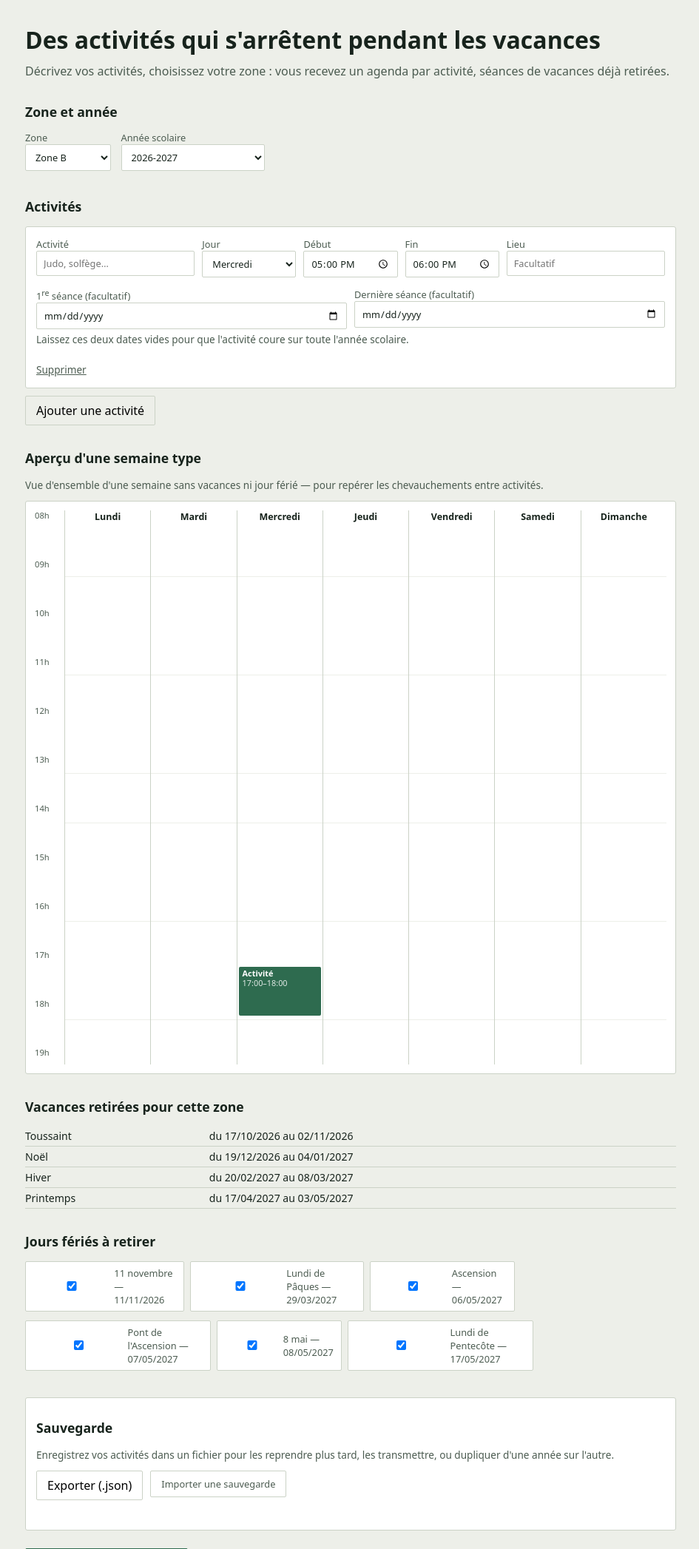
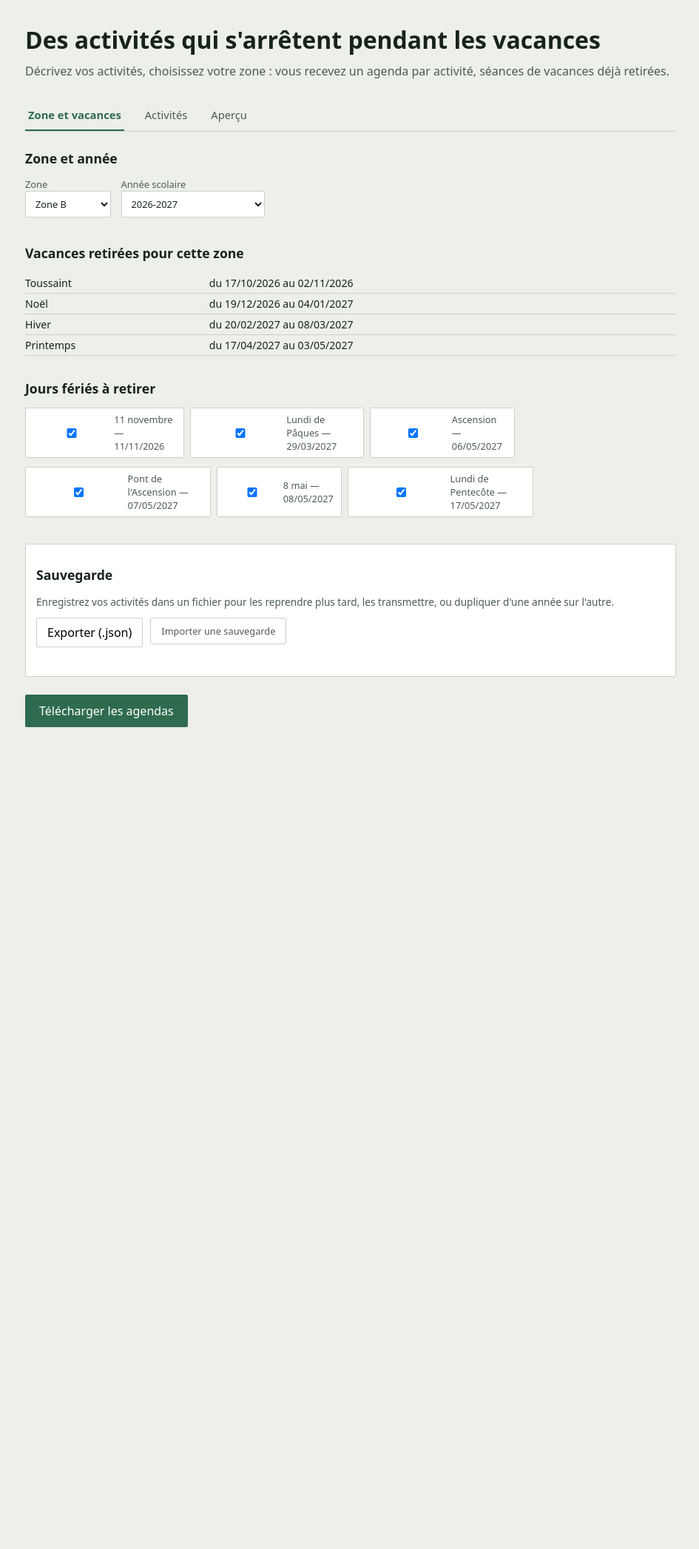
Before and after one commit to Julien-768/planning, a Flask app: page / in a window 1280 px wide. Shown: the top 2094 px of the page at 74% size, without its empty margins (166-1111 px from the left). After the commit the page ends 983 px from the top, so only its background shows below. Run offline with Flask 3, Linux system fonts and the light colour scheme; some libraries are stand-ins or nearby versions.

Commit message:
feat(webapp): add live preview with FullCalendar integration
- Introduce `/previsualiser` endpoint to calculate and return real sessions (excluding holidays) for client-side FullCalendar display
- Replace static weekly preview with dynamic FullCalendar tab for accurate session visualization
- Add tabbed UI for better organization of zones, activities, and preview
- Centralize activity construction logic in `_construire_activites` helper function
- Improve form handling with debounced preview updates
- Update styling to match FullCalendar with existing theme
- Ensure consistency between preview and generated `.ics` files

```diff
--- a/webapp/app.py
+++ b/webapp/app.py
@@ -12,63 +12,30 @@ aucune logique métier n'est dupliquée ici.
 
 from __future__ import annotations
 
+import io
 import sys
 from datetime import date, time
 from pathlib import Path
 
-from flask import Flask, render_template, request, send_file
-import io
+from flask import Flask, jsonify, render_template, request, send_file
 
 sys.path.insert(0, str(Path(__file__).resolve().parent.parent))
 
-from planning_scolaire.activites import Activite
+from planning_scolaire.activites import Activite, calculer_seances
 from planning_scolaire.calendrier import CalendrierScolaire
-from planning_scolaire.ics import generer_zip, generer_ics, slugifier
+from planning_scolaire.ics import generer_ics, generer_zip, slugifier
 
 app = Flask(__name__)
+app.config["SEND_FILE_MAX_AGE_DEFAULT"] = (
+    0  # sans ça, le navigateur garde app.js/style.css en cache jusqu'à 12h
+)
 
 
-@app.route("/", methods=["GET"])
-def accueil():
-    annees = CalendrierScolaire.annees_disponibles()
-    annee_defaut = annees[-1] if annees else None
-    calendrier_apercu = CalendrierScolaire.depuis_annee(annee_defaut, "B") if annee_defaut else None
-    return render_template(
-        "index.html",
-        annees=annees,
-        annee_defaut=annee_defaut,
-        zones=["A", "B", "C"],
-        feries=calendrier_apercu.feries_hors_vacances() if calendrier_apercu else [],
-    )
-
-
-@app.route("/calendrier/<annee>/<zone>")
-def api_calendrier(annee: str, zone: str):
-    """Renvoie les périodes de vacances et les fériés pertinents pour la zone (JSON, pour l'aperçu côté client)."""
-    from flask import jsonify
-
-    calendrier = CalendrierScolaire.depuis_annee(annee, zone)
-    return jsonify({
-        "label": calendrier.label_zone,
-        "debut_annee": calendrier.debut_annee.isoformat(),
-        "fin_annee": calendrier.fin_annee.isoformat(),
-        "periodes": [
-            {"nom": p.nom, "debut": p.debut.isoformat(), "fin": p.fin.isoformat()}
-            for p in calendrier.periodes
-        ],
-        "feries": [
-            {"id": f.id, "date": f.date.isoformat(), "nom": f.nom}
-            for f in calendrier.feries_hors_vacances()
-        ],
-    })
-
-
-@app.route("/generer", methods=["POST"])
-def generer():
-    form = request.form
-    zone = form["zone"]
-    annee = form["annee"]
-
+def _construire_activites(form) -> list[Activite]:
+    """Reconstruit la liste d'activités à partir des champs répétés du
+    formulaire. Utilisé à la fois par /generer et /previsualiser, pour ne
+    jamais faire diverger ce que l'utilisateur voit et ce qu'il télécharge.
+    """
     noms = form.getlist("nom")
     jours = form.getlist("jour")
     debuts = form.getlist("heure_debut")
@@ -77,9 +44,7 @@ def generer():
     premieres = form.getlist("premiere_seance")
     dernieres = form.getlist("derniere_seance")
 
-    feries_actifs = set(form.getlist("ferie"))
-
-    activites = [
+    return [
         Activite(
             nom=nom,
             jour=int(jour),
@@ -95,6 +60,102 @@ def generer():
         if nom.strip()
     ]
 
+
+@app.route("/", methods=["GET"])
+def accueil():
+    annees = CalendrierScolaire.annees_disponibles()
+    annee_defaut = annees[-1] if annees else None
+    calendrier_apercu = (
+        CalendrierScolaire.depuis_annee(annee_defaut, "B") if annee_defaut else None
+    )
+    return render_template(
+        "index.html",
+        annees=annees,
+        annee_defaut=annee_defaut,
+        zones=["A", "B", "C"],
+        feries=calendrier_apercu.feries_hors_vacances() if calendrier_apercu else [],
+    )
+
+
+@app.route("/calendrier/<annee>/<zone>")
+def api_calendrier(annee: str, zone: str):
+    """Renvoie les périodes de vacances et les fériés pertinents pour la zone (JSON, pour l'aperçu côté client)."""
+    calendrier = CalendrierScolaire.depuis_annee(annee, zone)
+    return jsonify(
+        {
+            "label": calendrier.label_zone,
+            "debut_annee": calendrier.debut_annee.isoformat(),
+            "fin_annee": calendrier.fin_annee.isoformat(),
+            "periodes": [
+                {"nom": p.nom, "debut": p.debut.isoformat(), "fin": p.fin.isoformat()}
+                for p in calendrier.periodes
+            ],
+            "feries": [
+                {"id": f.id, "date": f.date.isoformat(), "nom": f.nom}
+                for f in calendrier.feries_hors_vacances()
+            ],
+        }
+    )
+
+
+@app.route("/previsualiser", methods=["POST"])
+def previsualiser():
+    """Calcule les vraies séances (vacances déjà retirées) pour alimenter
+    le calendrier FullCalendar côté client, sans générer de fichier.
+    Même moteur de calcul que /generer et que la CLI : ce que montre
+    l'aperçu est exactement ce que contiendront les .ics téléchargés.
+    """
+    form = request.form
+    zone = form["zone"]
+    annee = form["annee"]
+    feries_actifs = set(form.getlist("ferie"))
+
+    calendrier = CalendrierScolaire.depuis_annee(annee, zone)
+    exclus = calendrier.jours_exclus(feries_actifs)
+
+    evenements = []
+    for activite in _construire_activites(form):
+        seances = calculer_seances(
+            activite, calendrier.debut_annee, calendrier.fin_annee, exclus
+        )
+        for jour in seances.conservees:
+            evenements.append(
+                {
+                    "title": activite.nom,
+                    "start": f"{jour.isoformat()}T{activite.heure_debut.isoformat()}",
+                    "end": f"{jour.isoformat()}T{activite.heure_fin.isoformat()}",
+                }
+            )
+
+    vacances = [
+        {
+            "title": p.nom,
+            "start": p.debut.isoformat(),
+            "end": p.fin.isoformat(),  # exclu, correspond au jour de la reprise : FullCalendar attend une borne exclusive
+            "display": "background",
+            "color": "#F0D8AE",
+        }
+        for p in calendrier.periodes
+    ]
+
+    return jsonify(
+        {
+            "evenements": evenements,
+            "vacances": vacances,
+            "debut_annee": calendrier.debut_annee.isoformat(),
+            "fin_annee": calendrier.fin_annee.isoformat(),
+        }
+    )
+
+
+@app.route("/generer", methods=["POST"])
+def generer():
+    form = request.form
+    zone = form["zone"]
+    annee = form["annee"]
+    feries_actifs = set(form.getlist("ferie"))
+
+    activites = _construire_activites(form)
     calendrier = CalendrierScolaire.depuis_annee(annee, zone)
 
     if len(activites) == 1:
--- a/webapp/static/app.js
+++ b/webapp/static/app.js
@@ -2,63 +2,98 @@ const hote = document.getElementById("activites");
 const modele = document.getElementById("modele-activite");
 const CLE_LOCALE = "planning-scolaire-formulaire";
 
-function formaterDateFr(iso){
-  const [y,m,d] = iso.split("-");
+function formaterDateFr(iso) {
+  const [y, m, d] = iso.split("-");
   return `${d}/${m}/${y}`;
 }
 
-function ligneActivite(valeurs = {}){
+function ligneActivite(valeurs = {}) {
   const noeud = modele.content.cloneNode(true);
   const div = noeud.querySelector(".act");
   if (valeurs.nom) div.querySelector('[name="nom"]').value = valeurs.nom;
-  if (valeurs.jour !== undefined) div.querySelector('[name="jour"]').value = valeurs.jour;
-  if (valeurs.heure_debut) div.querySelector('[name="heure_debut"]').value = valeurs.heure_debut;
-  if (valeurs.heure_fin) div.querySelector('[name="heure_fin"]').value = valeurs.heure_fin;
+  if (valeurs.jour !== undefined)
+    div.querySelector('[name="jour"]').value = valeurs.jour;
+  if (valeurs.heure_debut)
+    div.querySelector('[name="heure_debut"]').value = valeurs.heure_debut;
+  if (valeurs.heure_fin)
+    div.querySelector('[name="heure_fin"]').value = valeurs.heure_fin;
   if (valeurs.lieu) div.querySelector('[name="lieu"]').value = valeurs.lieu;
-  if (valeurs.premiere_seance) div.querySelector('[name="premiere_seance"]').value = valeurs.premiere_seance;
-  if (valeurs.derniere_seance) div.querySelector('[name="derniere_seance"]').value = valeurs.derniere_seance;
+  if (valeurs.premiere_seance)
+    div.querySelector('[name="premiere_seance"]').value =
+      valeurs.premiere_seance;
+  if (valeurs.derniere_seance)
+    div.querySelector('[name="derniere_seance"]').value =
+      valeurs.derniere_seance;
   div.querySelector(".supprimer").onclick = (e) => {
     e.target.closest(".act").remove();
     sauvegarderLocal();
-    rafraichirSemaine();
+    rafraichirApercu();
   };
-  div.querySelectorAll("input,select").forEach(el => {
-    el.addEventListener("change", () => { sauvegarderLocal(); rafraichirSemaine(); });
-    el.addEventListener("input", rafraichirSemaine);
+  div.querySelectorAll("input,select").forEach((el) => {
+    el.addEventListener("change", () => {
+      sauvegarderLocal();
+      rafraichirApercu();
+    });
+    el.addEventListener("input", rafraichirApercuDifferee);
   });
   hote.appendChild(noeud);
-  rafraichirSemaine();
+  rafraichirApercuDifferee();
 }
 
-document.getElementById("ajouter").onclick = () => { ligneActivite(); sauvegarderLocal(); };
+document.getElementById("ajouter").onclick = () => {
+  ligneActivite();
+  sauvegarderLocal();
+};
 
 // --- Affichage des périodes de vacances + rafraîchissement des fériés ---
-async function rafraichirCalendrier(){
+async function rafraichirCalendrier() {
   const zone = document.getElementById("zone").value;
   const annee = document.getElementById("annee").value;
   const res = await fetch(`/calendrier/${annee}/${zone}`);
   const data = await res.json();
 
   const tablePeriodes = document.getElementById("periodes");
-  tablePeriodes.innerHTML = data.periodes.map(p =>
-    `<tr><td>${p.nom}</td><td>du ${formaterDateFr(p.debut)} au ${formaterDateFr(p.fin)}</td></tr>`
-  ).join("");
+  tablePeriodes.innerHTML = data.periodes
+    .map(
+      (p) =>
+        `<tr><td>${p.nom}</td><td>du ${formaterDateFr(p.debut)} au ${formaterDateFr(p.fin)}</td></tr>`,
+    )
+    .join("");
 
   const conteneurFeries = document.getElementById("feries");
-  const feriesCoches = new Set([...conteneurFeries.querySelectorAll("input:checked")].map(i => i.value));
+  const feriesCoches = new Set(
+    [...conteneurFeries.querySelectorAll("input:checked")].map((i) => i.value),
+  );
   const premierAffichage = conteneurFeries.dataset.rempli !== "1";
-  conteneurFeries.innerHTML = data.feries.map(f =>
-    `<label><input type="checkbox" name="ferie" value="${f.id}" ${premierAffichage || feriesCoches.has(f.id) ? "checked" : ""}> ${f.nom} — ${formaterDateFr(f.date)}</label>`
-  ).join("");
+  conteneurFeries.innerHTML = data.feries
+    .map(
+      (f) =>
+        `<label><input type="checkbox" name="ferie" value="${f.id}" ${premierAffichage || feriesCoches.has(f.id) ? "checked" : ""}> ${f.nom} — ${formaterDateFr(f.date)}</label>`,
+    )
+    .join("");
   conteneurFeries.dataset.rempli = "1";
-  conteneurFeries.querySelectorAll("input").forEach(el => el.addEventListener("change", sauvegarderLocal));
+  conteneurFeries.querySelectorAll("input").forEach((el) =>
+    el.addEventListener("change", () => {
+      sauvegarderLocal();
+      rafraichirApercu();
+    }),
+  );
 }
-document.getElementById("zone").onchange = () => { rafraichirCalendrier(); sauvegarderLocal(); };
-document.getElementById("annee").onchange = () => { rafraichirCalendrier(); sauvegarderLocal(); };
+document.getElementById("zone").onchange = () => {
+  rafraichirCalendrier();
+  sauvegarderLocal();
+  rafraichirApercu();
+};
+document.getElementById("annee").onchange = () => {
+  rafraichirCalendrier();
+  sauvegarderLocal();
+  rafraichirApercu();
+};
 
 // --- Collecte / remplissage du formulaire ---
-function collecterEtat(){
-  const activites = [...document.querySelectorAll("#activites .act")].map(div => ({
+function collecterEtat() {
+  const activites = [...document.querySelectorAll("#activites .act")].map(
+    (div) => ({
       nom: div.querySelector('[name="nom"]').value,
       jour: div.querySelector('[name="jour"]').value,
       heure_debut: div.querySelector('[name="heure_debut"]').value,
@@ -66,40 +101,54 @@ function collecterEtat(){
       lieu: div.querySelector('[name="lieu"]').value,
       premiere_seance: div.querySelector('[name="premiere_seance"]').value,
       derniere_seance: div.querySelector('[name="derniere_seance"]').value,
-  }));
+    }),
+  );
   return {
     zone: document.getElementById("zone").value,
     annee: document.getElementById("annee").value,
-    feries: [...document.querySelectorAll('#feries input:checked')].map(i => i.value),
+    feries: [...document.querySelectorAll("#feries input:checked")].map(
+      (i) => i.value,
+    ),
     activites,
   };
 }
 
-function appliquerEtat(etat){
+function appliquerEtat(etat) {
   if (etat.zone) document.getElementById("zone").value = etat.zone;
   if (etat.annee) document.getElementById("annee").value = etat.annee;
   hote.innerHTML = "";
-  (etat.activites && etat.activites.length ? etat.activites : [{}]).forEach(ligneActivite);
+  (etat.activites && etat.activites.length ? etat.activites : [{}]).forEach(
+    ligneActivite,
+  );
   rafraichirCalendrier().then(() => {
-    if (!etat.feries) return;
-    document.querySelectorAll('#feries input').forEach(i => { i.checked = etat.feries.includes(i.value); });
+    if (etat.feries) {
+      document.querySelectorAll("#feries input").forEach((i) => {
+        i.checked = etat.feries.includes(i.value);
+      });
+    }
+    rafraichirApercu();
   });
 }
 
-function sauvegarderLocal(){
-  try { localStorage.setItem(CLE_LOCALE, JSON.stringify(collecterEtat())); } catch (e) {}
+function sauvegarderLocal() {
+  try {
+    localStorage.setItem(CLE_LOCALE, JSON.stringify(collecterEtat()));
+  } catch (e) {}
 }
 
 // --- Export / import en fichier ---
 document.getElementById("exporter").onclick = () => {
-  const blob = new Blob([JSON.stringify(collecterEtat(), null, 2)], { type: "application/json" });
+  const blob = new Blob([JSON.stringify(collecterEtat(), null, 2)], {
+    type: "application/json",
+  });
   const url = URL.createObjectURL(blob);
   const a = document.createElement("a");
   a.href = url;
   a.download = "sauvegarde-activites.json";
   a.click();
   URL.revokeObjectURL(url);
-  document.getElementById("statut-sauvegarde").textContent = "Fichier téléchargé.";
+  document.getElementById("statut-sauvegarde").textContent =
+    "Fichier téléchargé.";
 };
 
 document.getElementById("importer").addEventListener("change", async (e) => {
@@ -112,76 +161,104 @@ document.getElementById("importer").addEventListener("change", async (e) => {
     sauvegarderLocal();
     statut.textContent = "Sauvegarde restaurée.";
   } catch (err) {
-    statut.textContent = "Fichier illisible : ce n'est pas une sauvegarde valide.";
+    statut.textContent =
+      "Fichier illisible : ce n'est pas une sauvegarde valide.";
   }
   e.target.value = "";
 });
 
-// --- Aperçu d'une semaine type (indépendant du calendrier scolaire : ---
-// --- montre juste comment les activités s'articulent dans la semaine) ---
-const NOMS_JOURS = ["Lundi","Mardi","Mercredi","Jeudi","Vendredi","Samedi","Dimanche"];
-const PX_PAR_MINUTE = 1.1;
+// --- Aperçu FullCalendar : vraies séances calculées côté serveur (même ---
+// --- moteur que /generer), avec les vacances affichées en fond grisé.  ---
+let calendrierFC = null;
 
-function versMinutes(hhmm){
-  const [h, m] = hhmm.split(":").map(Number);
-  return h * 60 + m;
+function initFullCalendar() {
+  const conteneur = document.getElementById("calendrier-fc");
+  calendrierFC = new FullCalendar.Calendar(conteneur, {
+    locale: "fr",
+    height: 620,
+    headerToolbar: {
+      left: "prev,next today",
+      center: "title",
+      right: "dayGridMonth,timeGridWeek,timeGridDay",
+    },
+    initialView: "dayGridMonth",
+    firstDay: 1,
+    events: [],
+    // Empêche les boutons internes (prev/next/today/vues) de se comporter
+    // comme des boutons de soumission du formulaire qui les entoure — un
+    // <button> HTML sans attribut type vaut "submit" par défaut.
+    datesSet: () => neutraliserBoutonsCalendrier(),
+  });
+  calendrierFC.render();
+  neutraliserBoutonsCalendrier();
 }
 
-function rafraichirSemaine(){
-  const conteneur = document.getElementById("calendrier-semaine");
-  const lignes = [...document.querySelectorAll("#activites .act")];
-  const activites = lignes.map(div => ({
-    nom: div.querySelector('[name="nom"]').value.trim() || "Activité",
-    jour: parseInt(div.querySelector('[name="jour"]').value, 10),
-    debut: div.querySelector('[name="heure_debut"]').value,
-    fin: div.querySelector('[name="heure_fin"]').value,
-  })).filter(a => a.debut && a.fin && a.fin > a.debut);
-
-  let minDepart = 8 * 60;
-  let maxFin = 19 * 60;
-  activites.forEach(a => {
-    minDepart = Math.min(minDepart, versMinutes(a.debut));
-    maxFin = Math.max(maxFin, versMinutes(a.fin));
+function neutraliserBoutonsCalendrier() {
+  document.querySelectorAll("#calendrier-fc button").forEach((b) => {
+    b.type = "button";
   });
-  minDepart = Math.floor(minDepart / 60) * 60;
-  maxFin = Math.ceil(maxFin / 60) * 60;
-  const hauteurTotale = (maxFin - minDepart) * PX_PAR_MINUTE;
-
-  let heures = "";
-  for (let h = minDepart; h <= maxFin; h += 60){
-    const top = (h - minDepart) * PX_PAR_MINUTE;
-    heures += `<div class="heure-etiquette" style="top:${top}px">${String(Math.floor(h/60)).padStart(2,"0")}h</div>`;
 }
 
-  const colonnes = NOMS_JOURS.map((nomJour, idx) => {
-    const blocs = activites.filter(a => a.jour === idx).map(a => {
-      const top = (versMinutes(a.debut) - minDepart) * PX_PAR_MINUTE;
-      const hauteur = Math.max((versMinutes(a.fin) - versMinutes(a.debut)) * PX_PAR_MINUTE, 16);
-      return `<div class="bloc-activite" style="top:${top}px;height:${hauteur}px" title="${a.nom} — ${a.debut} à ${a.fin}">
-        <b>${a.nom}</b><span>${a.debut}–${a.fin}</span>
-      </div>`;
-    }).join("");
-    return `<div class="jour-colonne">
-      <div class="jour-entete">${nomJour}</div>
-      <div class="jour-corps" style="height:${hauteurTotale}px">${blocs}</div>
-    </div>`;
-  }).join("");
-
-  conteneur.innerHTML = activites.length
-    ? `<div class="semaine-grille">
-         <div class="heures-colonne">
-           <div class="jour-entete"></div>
-           <div class="heures-corps" style="height:${hauteurTotale}px">${heures}</div>
-         </div>
-         ${colonnes}
-       </div>`
-    : `<p class="semaine-vide">Ajoutez une activité avec un jour et des horaires pour voir apparaître l'aperçu.</p>`;
+let delaiApercu = null;
+function rafraichirApercuDifferee() {
+  clearTimeout(delaiApercu);
+  delaiApercu = setTimeout(rafraichirApercu, 350);
 }
 
+async function rafraichirApercu() {
+  if (!calendrierFC) return;
+  const form = document.getElementById("form");
+  const donnees = new FormData(form);
+  let reponse;
+  try {
+    reponse = await fetch("/previsualiser", { method: "POST", body: donnees });
+  } catch (e) {
+    return; // pas de réseau / serveur : l'aperçu reste tel quel, silencieusement
+  }
+  if (!reponse.ok) return;
+  const { evenements, vacances } = await reponse.json();
+
+  calendrierFC.removeAllEvents();
+  calendrierFC.addEventSource(vacances);
+  calendrierFC.addEventSource(
+    evenements.map((e) => ({ ...e, color: "var(--school, #2E6B4F)" })),
+  );
+}
+
+// --- Onglets ---
+document.querySelectorAll(".tab-btn").forEach((btn) => {
+  btn.addEventListener("click", () => {
+    document
+      .querySelectorAll(".tab-btn")
+      .forEach((b) => b.setAttribute("aria-selected", "false"));
+    btn.setAttribute("aria-selected", "true");
+
+    document.querySelectorAll(".tab-panel").forEach((p) => {
+      p.hidden = true;
+    });
+    const panel = document.getElementById(`onglet-${btn.dataset.tab}`);
+    panel.hidden = false;
+
+    if (btn.dataset.tab === "3") {
+      // FullCalendar s'initialise mal (voire pas du tout) s'il est construit
+      // pendant que son conteneur est caché (hidden = display:none) : on ne
+      // le crée qu'au premier passage sur cet onglet, jamais avant.
+      if (!calendrierFC) {
+        initFullCalendar();
+        rafraichirApercu();
+      } else {
+        requestAnimationFrame(() => calendrierFC.updateSize());
+      }
+    }
+  });
+});
+
 // --- Initialisation : restaurer la sauvegarde locale si elle existe ---
-(function initialiser(){
+(function initialiser() {
   let etat = null;
-  try { etat = JSON.parse(localStorage.getItem(CLE_LOCALE)); } catch (e) {}
+  try {
+    etat = JSON.parse(localStorage.getItem(CLE_LOCALE));
+  } catch (e) {}
   if (etat && etat.activites && etat.activites.length) {
     appliquerEtat(etat);
   } else {
--- a/webapp/static/style.css
+++ b/webapp/static/style.css
@@ -35,19 +35,28 @@ button{font:inherit;cursor:pointer}
 .btn-file{position:relative;display:inline-block}
 .status{font-size:.85rem;color:var(--ink-soft);min-height:1.3em;margin-top:8px}
 
-.semaine{overflow-x:auto;background:var(--field);border:1px solid var(--line);border-radius:3px;padding:12px}
-.semaine-vide{color:var(--ink-soft);font-size:.85rem;margin:0;padding:8px 0}
-.semaine-grille{display:flex;min-width:640px}
-.heures-colonne{flex:0 0 40px;position:relative}
-.heures-corps{position:relative}
-.heure-etiquette{position:absolute;left:0;transform:translateY(-50%);font-size:.7rem;color:var(--ink-soft)}
-.jour-colonne{flex:1 1 0;min-width:80px;border-left:1px solid var(--line)}
-.jour-entete{font-size:.78rem;font-weight:600;text-align:center;padding-bottom:6px;color:var(--ink)}
-.jour-corps{position:relative;background:repeating-linear-gradient(to bottom, transparent 0, transparent 65.9px, var(--paper) 66px, var(--paper) 66.6px)}
-.bloc-activite{
-  position:absolute;left:2px;right:2px;
-  background:var(--school);color:#fff;border-radius:2px;
-  padding:2px 5px;font-size:.68rem;line-height:1.25;overflow:hidden;
+.tabs-nav{display:flex;gap:4px;border-bottom:1px solid var(--line);margin-bottom:24px}
+.tab-btn{
+  background:transparent;border:none;border-bottom:2px solid transparent;
+  padding:10px 4px;margin-right:20px;font-size:.92rem;color:var(--ink-soft);
+  cursor:pointer;
 }
-.bloc-activite b{display:block;font-weight:600}
-.bloc-activite span{opacity:.85}
+.tab-btn:hover{color:var(--ink)}
+.tab-btn[aria-selected="true"]{color:var(--school);border-bottom-color:var(--school);font-weight:600}
+.tab-panel section:first-child{margin-top:0}
+
+#calendrier-fc{
+  background:var(--field);
+  border:1px solid var(--line);
+  border-radius:3px;
+  padding:14px;
+  font-size:.85rem;
+}
+/* Cohérence visuelle avec le reste du formulaire, sans toucher au CSS interne de FullCalendar */
+#calendrier-fc .fc{color:var(--ink)}
+#calendrier-fc .fc-button-primary{
+  background:var(--school)!important;
+  border-color:var(--school)!important;
+}
+#calendrier-fc .fc-button-primary:disabled{opacity:.5}
+#calendrier-fc .fc-toolbar-title{font-size:1rem!important}
--- a/webapp/templates/index.html
+++ b/webapp/templates/index.html
@@ -5,6 +5,8 @@
 <meta name="viewport" content="width=device-width, initial-scale=1">
 <title>Activités hors vacances scolaires</title>
 <link rel="stylesheet" href="{{ url_for('static', filename='style.css') }}">
+<script src="https://cdn.jsdelivr.net/npm/fullcalendar@6.1.20/index.global.min.js"></script>
+<script src="https://cdn.jsdelivr.net/npm/@fullcalendar/core@6.1.20/locales/fr.global.min.js"></script>
 </head>
 <body>
 <div class="wrap">
@@ -12,6 +14,14 @@
   <p class="lede">Décrivez vos activités, choisissez votre zone : vous recevez un agenda par activité, séances de vacances déjà retirées.</p>
 
   <form method="post" action="/generer" id="form">
+
+    <div class="tabs-nav" role="tablist">
+      <button type="button" class="tab-btn" data-tab="1" aria-selected="true">Zone et vacances</button>
+      <button type="button" class="tab-btn" data-tab="2">Activités</button>
+      <button type="button" class="tab-btn" data-tab="3">Aperçu</button>
+    </div>
+
+    <div class="tab-panel" id="onglet-1" role="tabpanel">
       <section>
         <h2>Zone et année</h2>
         <div class="row">
@@ -29,18 +39,6 @@
       </section>
 
       <section>
-      <h2>Activités</h2>
-      <div id="activites"></div>
-      <button type="button" id="ajouter" class="btn-ghost">Ajouter une activité</button>
-    </section>
-
-    <section>
-      <h2>Aperçu d'une semaine type</h2>
-      <p class="hint-bloc">Vue d'ensemble d'une semaine sans vacances ni jour férié — pour repérer les chevauchements entre activités.</p>
-      <div id="calendrier-semaine" class="semaine"></div>
-    </section>
-
-    <section>
         <h2>Vacances retirées pour cette zone</h2>
         <table class="periodes" id="periodes"></table>
       </section>
@@ -53,6 +51,23 @@
           {% endfor %}
         </div>
       </section>
+    </div>
+
+    <div class="tab-panel" id="onglet-2" role="tabpanel" hidden>
+      <section>
+        <h2>Activités</h2>
+        <div id="activites"></div>
+        <button type="button" id="ajouter" class="btn-ghost">Ajouter une activité</button>
+      </section>
+    </div>
+
+    <div class="tab-panel" id="onglet-3" role="tabpanel" hidden>
+      <section>
+        <h2>Aperçu</h2>
+        <p class="hint-bloc">Calendrier des séances réelles pour l'année choisie, vacances déjà retirées — naviguez entre les vues mois, semaine et jour.</p>
+        <div id="calendrier-fc"></div>
+      </section>
+    </div>
 
     <section class="sauvegarde">
       <h2>Sauvegarde</h2>
```
Lines whose indentation alone changed are shown as unchanged.
